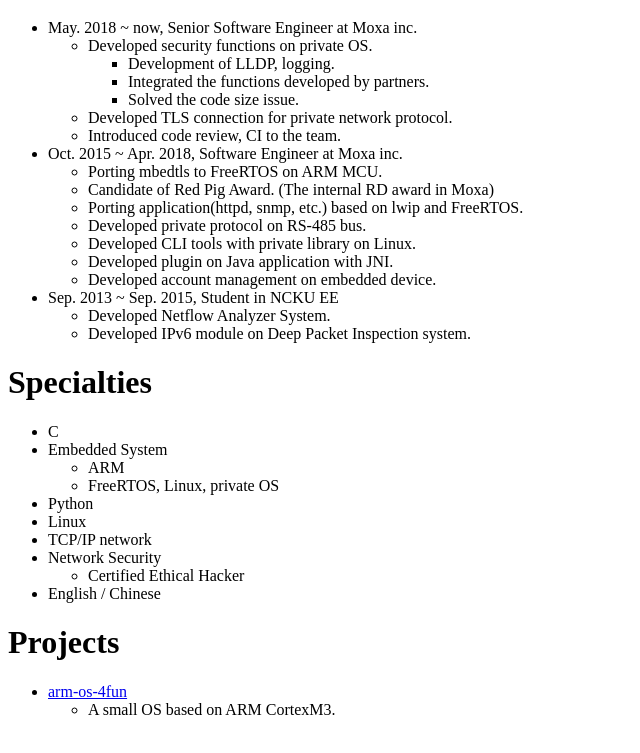
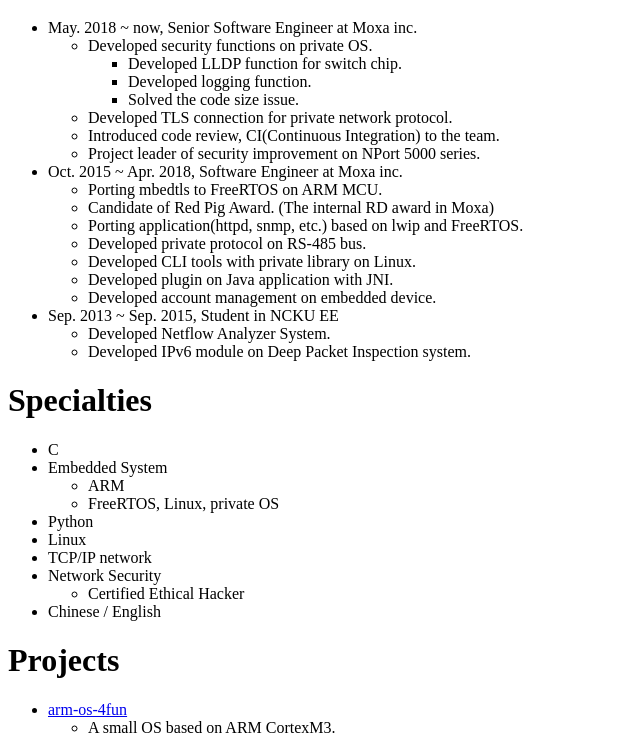
Before and after one commit to evshary/aboutme, a plain HTML site: page index.html in a window 1280 px wide. Shown: the part 571-1324 px from the top of the page, without its empty margins (0-640 px from the left). Drawn offline with Linux system fonts and the light colour scheme.

Commit message:
Update the experience of work.

```diff
--- a/index.html
+++ b/index.html
@@ -44,12 +44,13 @@
 <ul>
 <li>Developed security functions on private OS.
 <ul>
-<li>Development of LLDP, logging.</li>
-<li>Integrated the functions developed by partners.</li>
+<li>Developed LLDP function for switch chip.</li>
+<li>Developed logging function.</li>
 <li>Solved the code size issue.</li>
 </ul></li>
 <li>Developed TLS connection for private network protocol.</li>
-<li>Introduced code review, CI to the team.</li>
+<li>Introduced code review, CI(Continuous Integration) to the team.</li>
+<li>Project leader of security improvement on NPort 5000 series.</li>
 </ul></li>
 <li>Oct. 2015 ~ Apr. 2018, Software Engineer at Moxa inc.
 <ul>
@@ -82,7 +83,7 @@
 <ul>
 <li>Certified Ethical Hacker</li>
 </ul></li>
-<li>English / Chinese</li>
+<li>Chinese / English</li>
 </ul>
 <h1 id="projects">Projects</h1>
 <ul>
```
Also changed, not shown: 1 other file.
